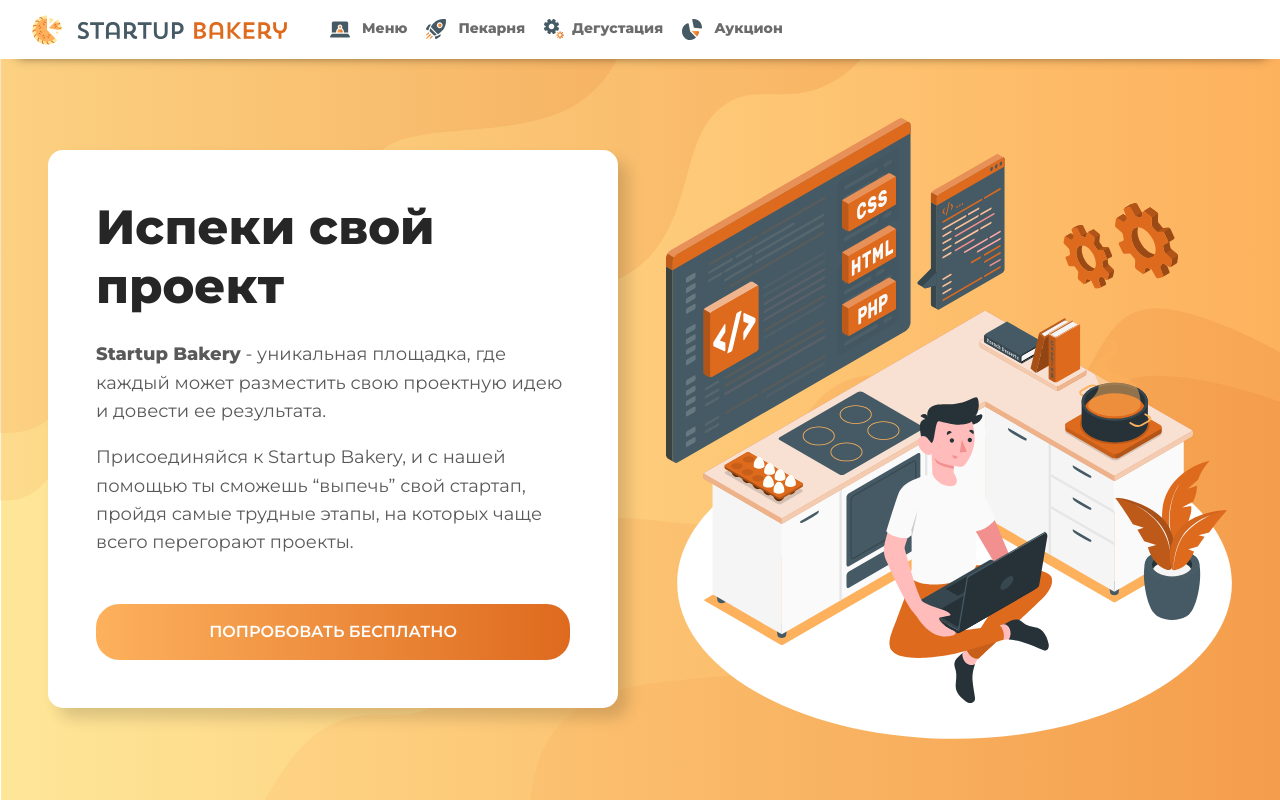
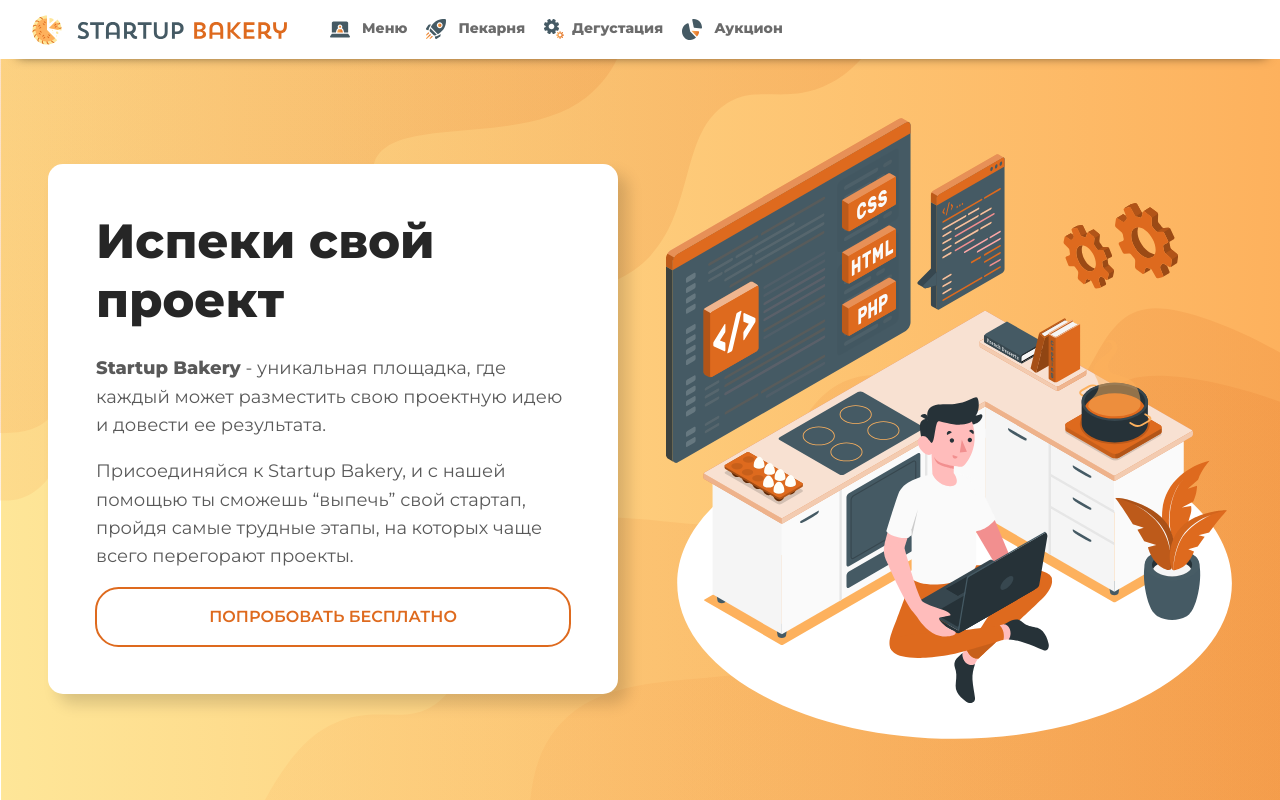
Before and after one commit to tranquilpuma830/startup-bakery, a Next.js app: page / in a window 1280 px wide. In both pictures the pointer is over the link "ПОПРОБОВАТЬ БЕСПЛАТНО". Built offline with nearby package versions, Linux system fonts and the light colour scheme.

Commit message:
Add :hover to .btn-gradient

```diff
--- a/containers/Header/Header.js
+++ b/containers/Header/Header.js
@@ -6,7 +6,7 @@ const Header = ({ forLanding }) => {
   return (
     <nav className={`navbar ${forLanding ? 'navbar-expand-sm' : 'navbar-expand-md'}`}>
       <div className="container-fluid">
-        <a className="navbar-brand" href="#">
+        <a className="navbar-brand" href="/">
           <img src="/logo.svg" className="mr-3" style={{ width: '20vw' }} />
         </a>
         <button
--- a/styles/main.scss
+++ b/styles/main.scss
@@ -143,6 +143,12 @@ a.btn-primary {
   border-radius: 23.5px;
   color: white !important;
 }
+.btn-gradient:hover {
+  background: none;
+  color: $primary !important;
+  border: 2px solid $primary !important;
+  margin: -1px !important;
+}
 
 .card-empty {
   background: #ffffff;
```
